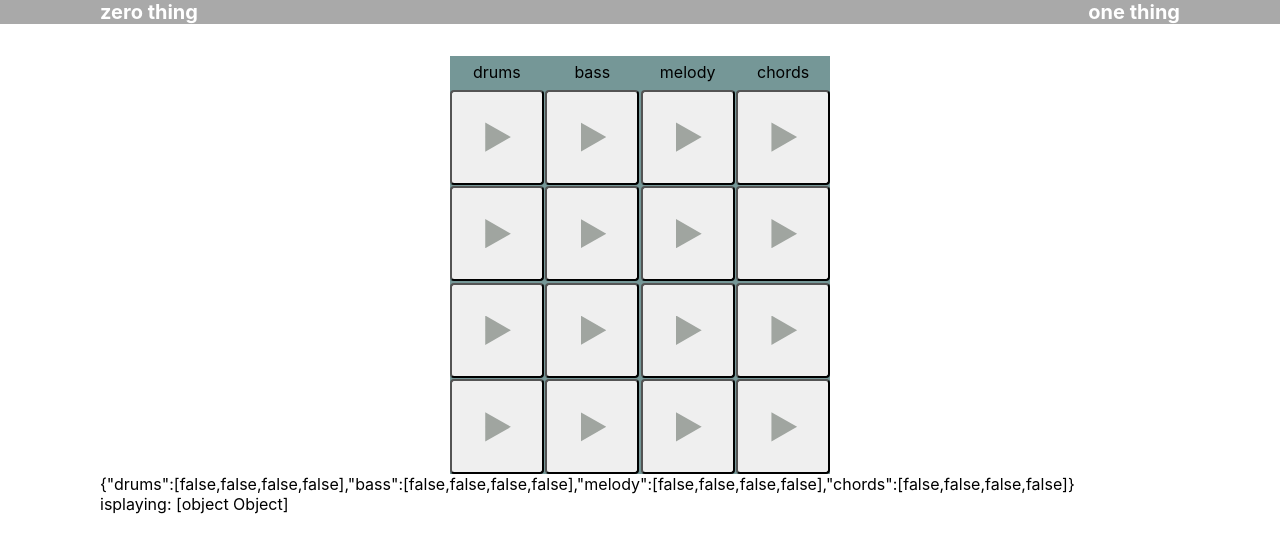
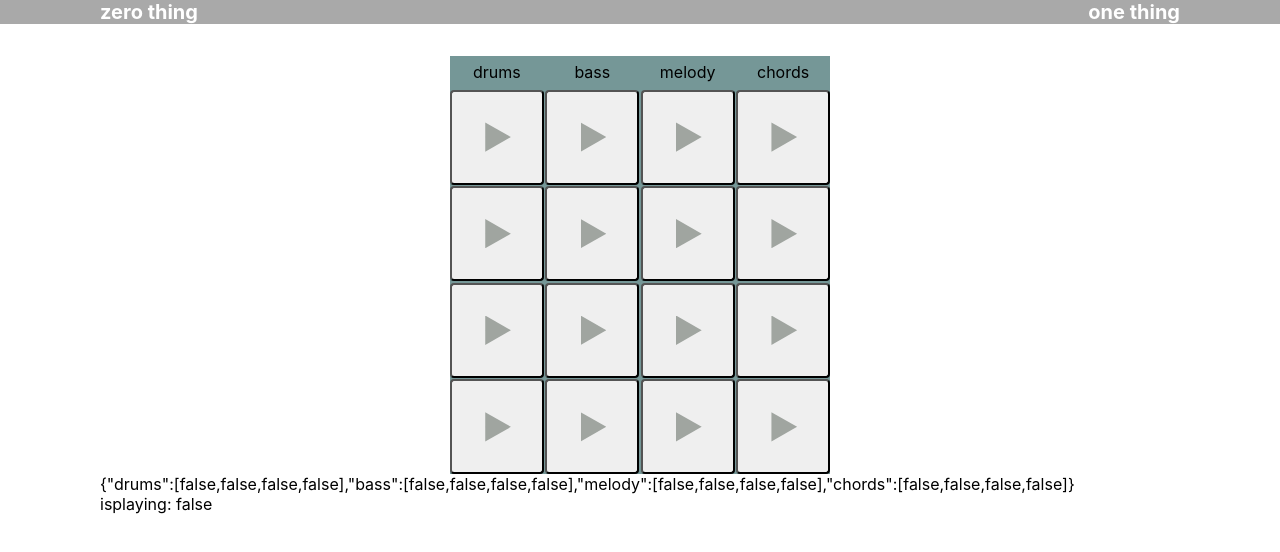
Before and after one commit to JanZaion/interactivebeats, a React (Create React App) app: page / in a window 1280 px wide. Shown: the top 552 px of the page. Built offline with nearby package versions, Linux system fonts and the light colour scheme; the HTML template or start-up script is replaced by a standard one.

Commit message:
add metroState

```diff
--- a/src/components/Sequencer.js
+++ b/src/components/Sequencer.js
@@ -9,10 +9,16 @@ const Sequencer = () => {
     chords: [false, false, false, false],
   });
 
+  const [metro, setMetro] = useState(false);
+
   const player = (group, id) => {
     const nowPlay = [false, false, false, false];
     nowPlay[id] = !play[group][id];
-    setPlay({ ...play, [group]: nowPlay });
+    const newPlay = { ...play, [group]: nowPlay };
+    setPlay(newPlay);
+
+    const { drums, bass, chords, melody } = newPlay;
+    setMetro([...drums, ...bass, ...chords, ...melody].filter((state) => state === true).length > 0);
   };
 
   return (
@@ -23,7 +29,7 @@ const Sequencer = () => {
         ))}
       </div>
       <div>{JSON.stringify(play)}</div>
-      <div>{`isplaying: ${play}`}</div>
+      <div>{`isplaying: ${metro}`}</div>
     </main>
   );
 };
```
